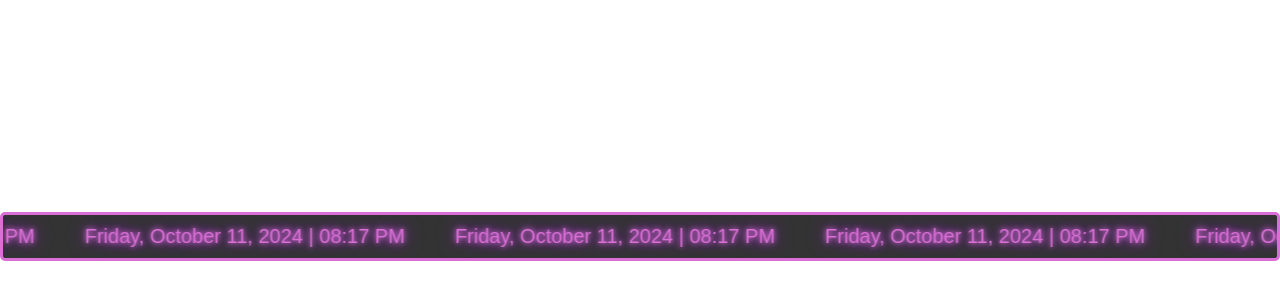
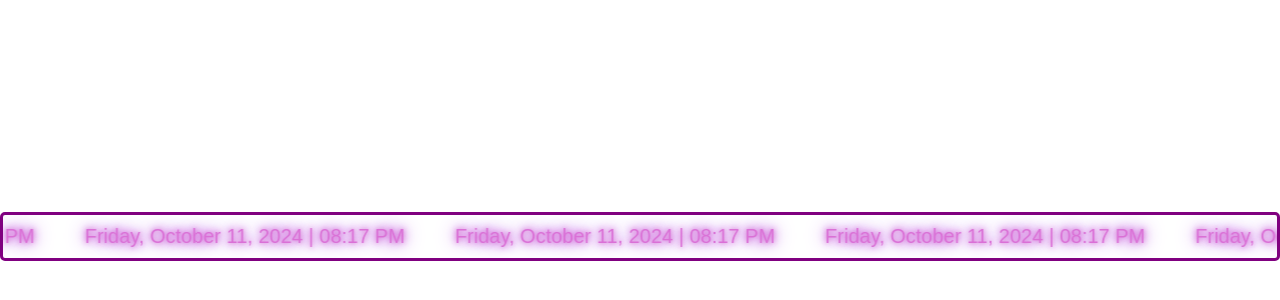
Before and after one commit to fatimajaz/CYBER-PUNK-GLOW-SCROLL-WIDGET, a plain HTML site: page index.html in a window 1280 px wide. Shown: the part 164-464 px from the top of the page. Drawn offline with Linux system fonts and the light colour scheme.

Commit message:
Update index.html

```diff
--- a/index.html
+++ b/index.html
@@ -17,10 +17,10 @@
         }
 
         .neon-border-wrapper {
-            border: 3px solid #DA70D6;
+            border: 3px solid purple;
             padding: 10px 20px;
             border-radius: 5px;
-            background-color: rgba(0, 0, 0, 0.8);
+            background-color: clear;
             overflow: hidden;
             white-space: nowrap;
             width: 100%;
@@ -90,6 +90,3 @@
     </script>
 </body>
 </html>
-
-</body>
-</html>
```
